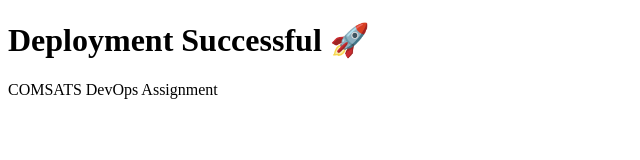
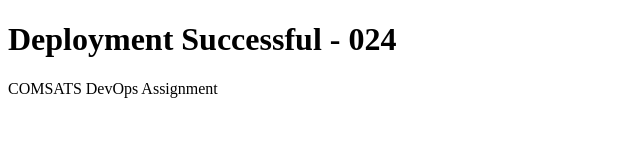
Before and after one commit to javeriaateeq024/jenkins-cicd-demo, a plain HTML site: page index.html in a window 1280 px wide. Shown: the whole page, without its empty margins (0-640 px from the left). Drawn offline with Linux system fonts and the light colour scheme.

Commit message:
Update index.html

```diff
--- a/index.html
+++ b/index.html
@@ -4,7 +4,7 @@
   <title>Jenkins CI/CD</title>
 </head>
 <body>
-  <h1>Deployment Successful 🚀</h1>
+  <h1>Deployment Successful - 024</h1>
   <p>COMSATS DevOps Assignment</p>
 </body>
 </html>
```
